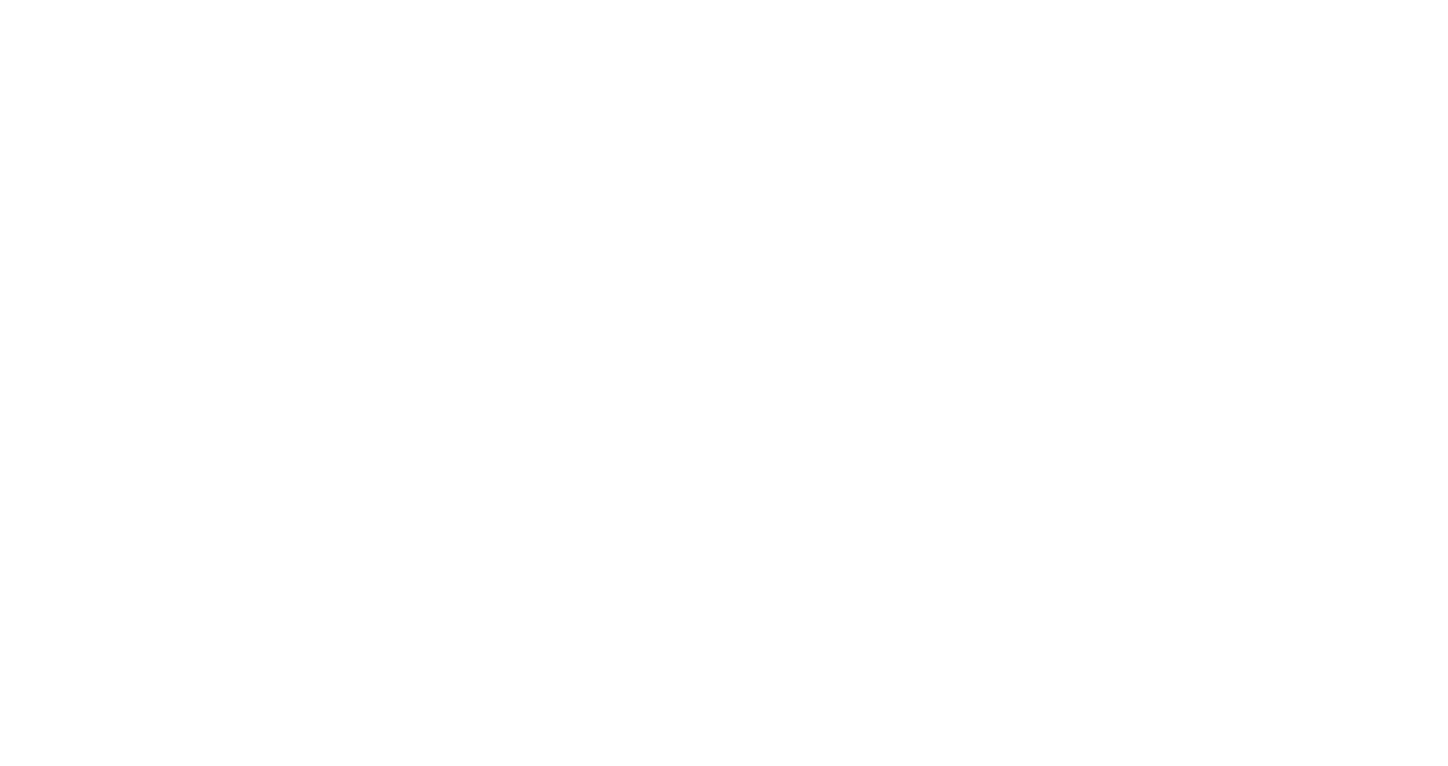
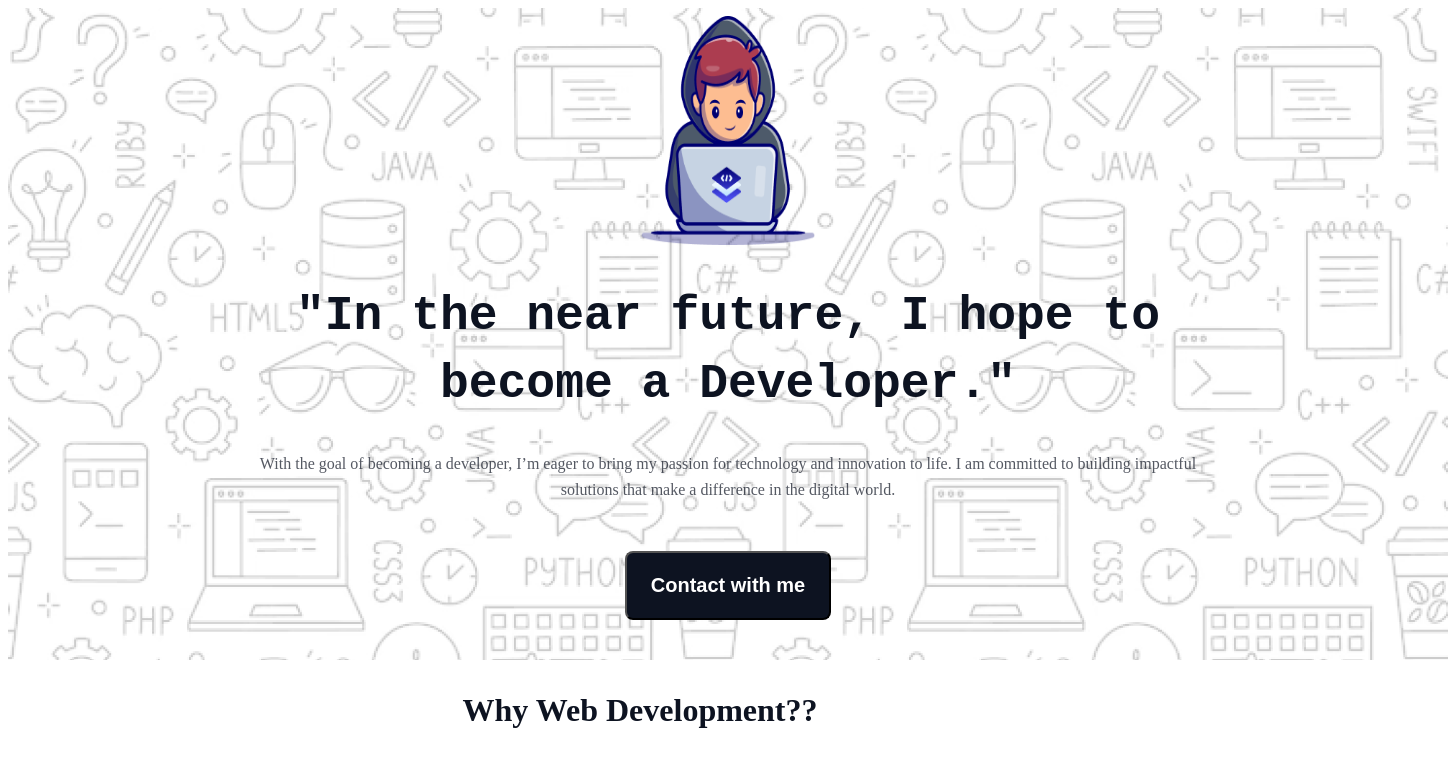
Before and after one commit to shovan-642/assignment-01, a plain HTML site: page index.html in a window 1280 px wide. Shown: the whole page, 1448 px wide, since content can reach past the window. Drawn offline with Linux system fonts and the light colour scheme; a web font is replaced by a local one.

Commit message:
hero section completed

```diff
--- a/index.html
+++ b/index.html
@@ -4,14 +4,30 @@
     <meta charset="UTF-8">
     <meta name="viewport" content="width=device-width, initial-scale=1.0">
     <title>Assignment-01</title>
+    <link rel="stylesheet" href="styles/style.css">
 </head>
 <body>
 
     <header>
-
+            <div class="hero">
+                <img src="assets/Group.png" alt="">
+                <h1>"In the near future, I hope to become a Developer."</h1>
+                <p class="paragraph">With the goal of becoming a developer, I’m eager to bring my passion for technology and innovation to life. I am committed to building impactful solutions that make a difference in the digital world.</p>
+                <button class="btn">Contact with me</button>
+            </div>
     </header>
     <main>
+        <section class="developer_reason">
+            <div class="short-description">
+                <h3 class="title">
+                    Why Web Development??
+                </h3>
+                <p class="paragraph">
 
+                </p>
+            </div>
+
+        </section>
     </main>
     <footer>
 
--- a/styles/style.css
+++ b/styles/style.css
@@ -6,3 +6,76 @@
     font-weight: <weight>;
     font-style: normal;
   }
+
+body{
+  font-family: "Azeret Mono", monospace;
+}
+
+header{
+  background-image: url(../assets/Hero-bg.png);
+    width: 1440px;
+    height: 652px;
+    display: flex;
+    align-items: center;
+    justify-content: center;
+    text-align: center;}
+
+  .hero {
+    width: 998px;
+
+  }
+
+  .hero img {
+width: 173.03px;
+height: 228.9px;
+
+  }
+.hero h1{
+  color: rgb(13, 19, 33);
+font-size: 48px;
+font-weight: 800;
+line-height: 68px;
+letter-spacing: 0%;
+text-align: center;
+}
+
+.paragraph{
+  color: rgb(13, 19, 33);
+font-family: Azeret Mono;
+font-size: 16px;
+font-weight: 400;
+line-height: 26px;
+letter-spacing: 0%;
+text-align: center;
+opacity: 0.7;
+
+}
+
+.btn{
+padding: 21px 24px 21px 24px;
+margin: 32px 0px;
+border-radius: 8px;
+background: rgb(13, 19, 33);
+color: rgb(255, 255, 255);
+font-size: 20px;
+font-weight: 600;
+line-height: 23px;
+letter-spacing: 0%;
+text-align: center;
+cursor: pointer;
+}
+
+main{
+  width: 1140px;
+  margin: 0 auto;
+}
+
+.title{
+  color: rgb(13, 19, 33);
+font-family: Azeret Mono;
+font-size: 32px;
+font-weight: 800;
+line-height: 37px;
+letter-spacing: 0%;
+text-align: center;
+}
```
